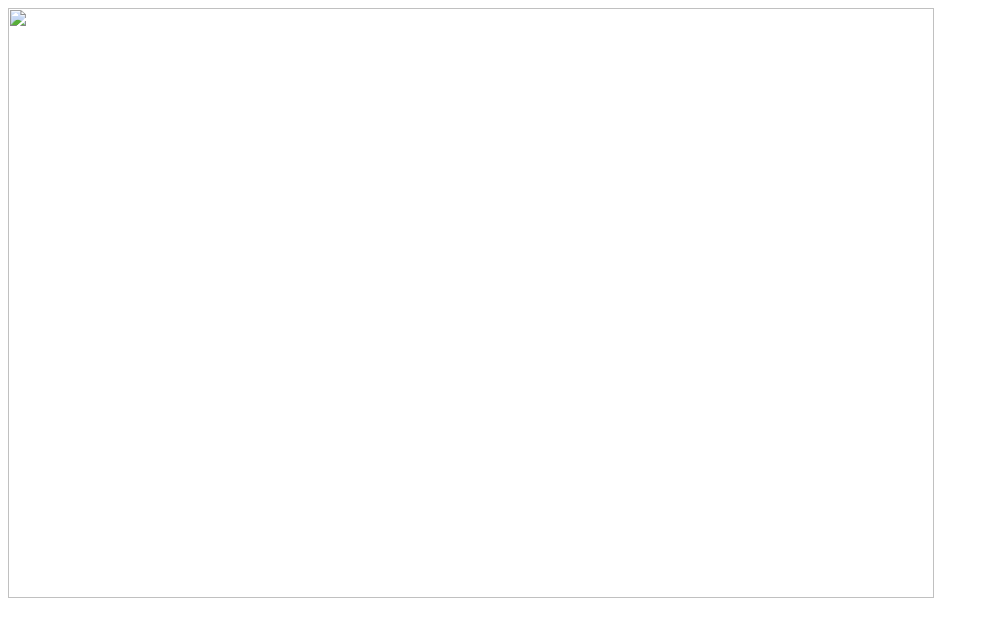
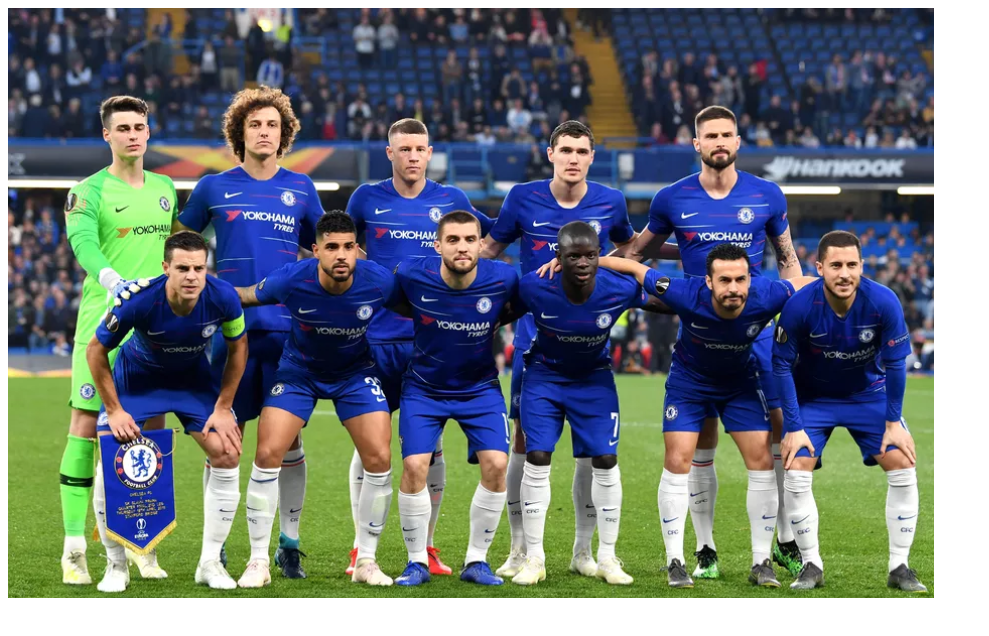
Before and after one commit to hanchi159/hanchi159.github.io, a plain HTML site: page assignment0.html in a window 1280 px wide. Shown: the whole page, without its empty margins (0-989 px from the left). Drawn offline with Linux system fonts and the light colour scheme.

Commit message:
mapping again

```diff
--- a/assignment0.html
+++ b/assignment0.html
@@ -4,7 +4,7 @@
     </head>
 
     <body>
-            <img src="[ChelseaFC] (imported)" width="926" height="590" border="0" usemap="#map" />
+            <img src="ChelseaFC.png" width="926" height="590" border="0" usemap="#map" />
 
             <map name="map">
             <!-- #$-:Image map file created by GIMP Image Map plug-in -->
```
Also changed, not shown: 1 other file.
